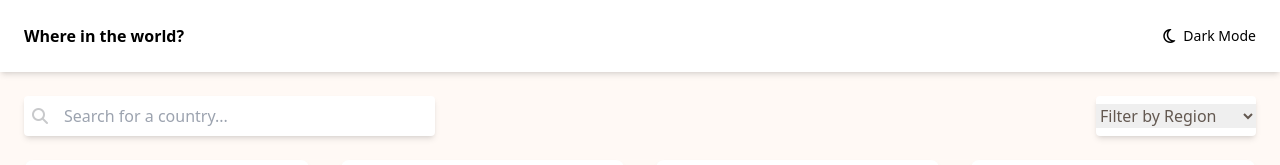
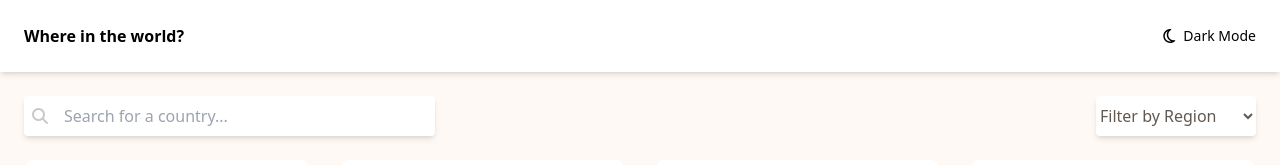
Before and after one commit to NellyFE/Countries-Rest-API, a website: page index.html in a window 1280 px wide. Shown: the top 165 px of the page. Drawn offline with Linux system fonts and the light colour scheme.

Commit message:
another commit

```diff
--- a/index.html
+++ b/index.html
@@ -73,7 +73,7 @@
         >
           <select
             id="region"
-            class="text-textColor border-none outline-none w-full dark:bg-darkmodeShade dark:text-[white]"
+            class="text-textColor border-none outline-none bg-transparent w-full dark:bg-darkmodeShade dark:text-[white]"
           >
             <option value="all" disabled selected class="text-textColor my-2">
               Filter by Region
```
Also changed, not shown: css/main.css.
